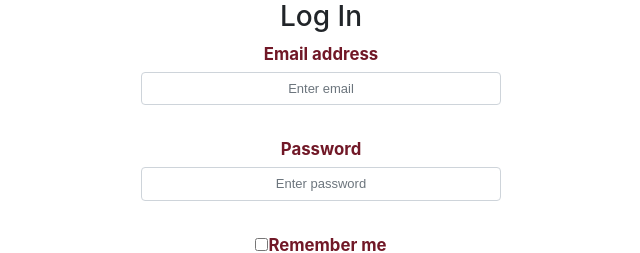
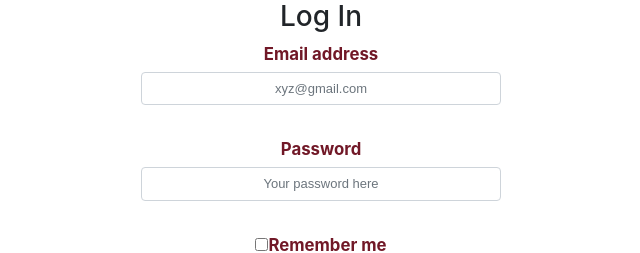
Before and after one commit to Pradhiksha-rangan/Corporate_banking, a React (Create React App) app: page /login in a window 1280 px wide. Shown: the top 253 px of the page, without its empty margins (319-959 px from the left). Built offline with nearby package versions, Linux system fonts and the light colour scheme.

Commit message:
Changes
Changes to lines 9 and 13

```diff
--- a/src/components/customer.jsx
+++ b/src/components/customer.jsx
@@ -31,7 +31,7 @@ class CustomerDetails extends Component {
                         <label>Customer ID:<input type="text" name="Id" value={this.state.customer.Id} onChange={this.changeHandler} /></label>
                     </p>
                     <p>
-                        <label>Name:<input type="text" name="Id" value={this.state.customer.Name} onChange={this.changeHandler} /></label>
+                        <label>Name:<input type="text" name="Name" value={this.state.customer.Name} onChange={this.changeHandler} /></label>
                     </p>
                     <p>
                         <label>Address:<input type="text" name="address" value={this.state.customer.Address} onChange={this.changeHandler} /></label>
--- a/src/components/login.jsx
+++ b/src/components/login.jsx
@@ -6,11 +6,11 @@ export default class Login extends Component {
                 <h3>Log In</h3>
                 <div className="form-group">
                     <label>Email address</label>
-                    <input type="email" className="form-control" placeholder="Enter email" />
+                    <input type="email" className="form-control" placeholder="xyz@gmail.com" />
                 </div>
                 <div className="form-group">
                     <label>Password</label>
-                    <input type="password" className="form-control" placeholder="Enter password" />
+                    <input type="password" className="form-control" placeholder="Your password here" />
                 </div>
                 <div className="form-group">
                     <div className="custom-control custom-checkbox">
```
